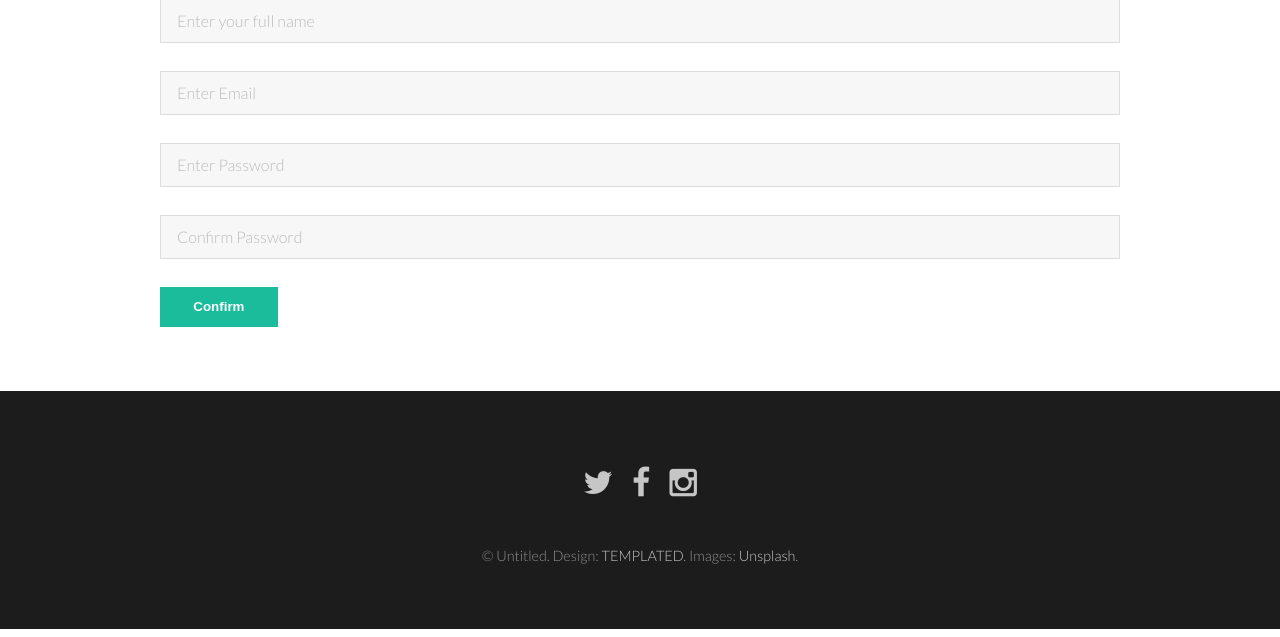
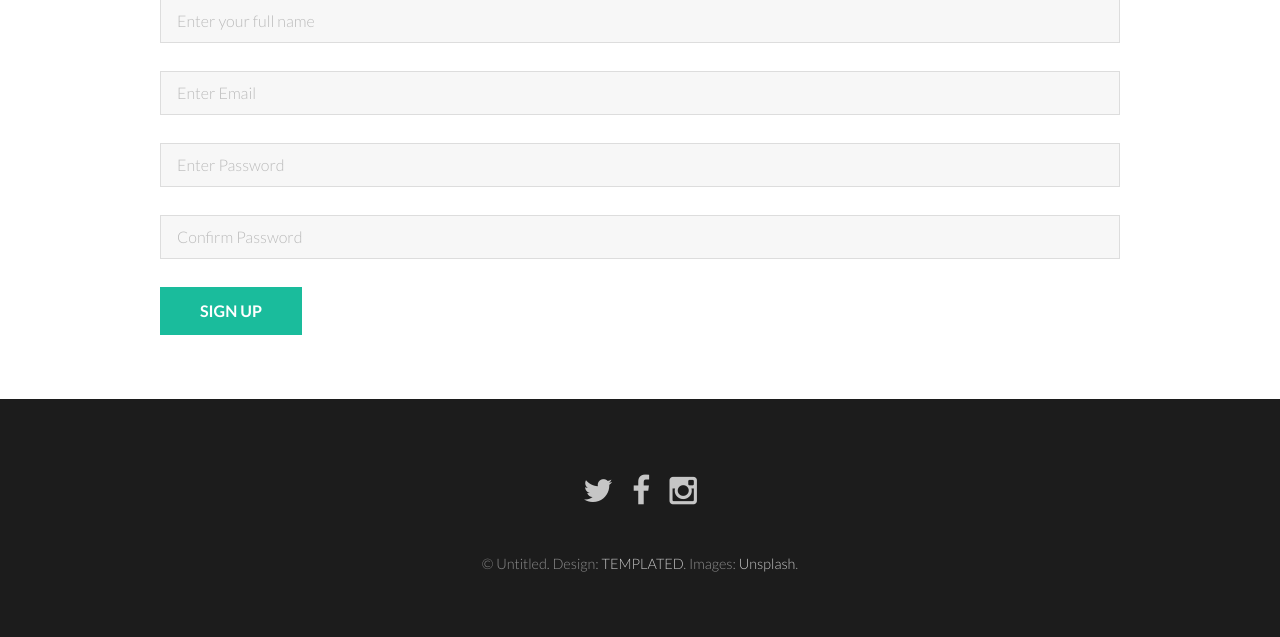
Before and after one commit to EdisonP/BIT302_Assignment, a PHP site: page /register.html in a window 1280 px wide. Shown: the part 304-941 px from the top of the page. Run offline with PHP 8.4, Linux system fonts and the light colour scheme.

Commit message:
Completed register and login function

```diff
--- a/login.html
+++ b/login.html
@@ -39,13 +39,13 @@
 		<!-- Main -->
 			<section id="main">
 				<div class="inner">
-					<form action = "loginF.php" method = "POST">
+					<form action = "php/loginF.php" method = "POST">
 
             			<label class="col-md-3">E-mail</label>
-            			<input class="inp col-md-8" id="email" type="email" name="Lemail" placeholder="E-mail" required>
+            			<input class="inp col-md-8" type="email" name="email" placeholder="E-mail" required>
           				<br>
             			<label class="col-md-3">Password</label>
-            			<input class="inp col-md-8" type="password" name="Lpass" placeholder="Password" required>
+            			<input class="inp col-md-8" type="password" name="password" placeholder="Password" required>
             			<br>
             			<input type="submit" name="submit" value="LOGIN" />
 					</form>
--- a/register.html
+++ b/register.html
@@ -42,34 +42,17 @@
 			<h1>Sign Up</h1>
 			<p>Please fill in this form to create an account.</p>
 			<br>
-							<form class="pure-form" action = "php/registerF.php" method = "POST">
-								<fieldset>
+			<form action = "php/registerF.php" method = "POST">
 				<input type = "text" placeholder ="Enter your full name" name="username" required>
 			</br>
-									<input type = "text" placeholder ="Enter Email" name="email" required>
+			<input type = "email" placeholder ="Enter Email" name="email" required>
 		</br>
 		<input type="password" placeholder="Enter Password" name="password" required>
 	</br>
-									<input type="password" placeholder="Confirm Password" name="confirm_password" required>
+	<input type="password" placeholder="Confirm Password" name="cspassword" required>
 </br>
-									<button type="submit" class="pure-button pure-button-primary">Confirm</button>
-								</fieldset>
+<input type="submit" class="pure-button pure-button-primary" value="SIGN UP"></button>
 </form>
-							<script type="text/javascript">
-								var password = document.getElementById("password")
-								, confirm_password = document.getElementById("confirm_password");
-
-								function validatePassword(){
-									if(password.value != confirm_password.value) {
-										confirm_password.setCustomValidity("Passwords Don't Match");
-									} else {
-										confirm_password.setCustomValidity('');
-									}
-								}
-								password.onchange = validatePassword;
-								confirm_password.onkeyup = validatePassword;
-							</script>
-
 </div>
 </section>
 
```
Also changed, not shown: php/DBconfig.php (+8 -8 lines), php/loginF.php (added, +19 -0 lines), php/registerF.php (+8 -18 lines), jobs.html (added). Lines whose indentation alone changed are shown as unchanged.
